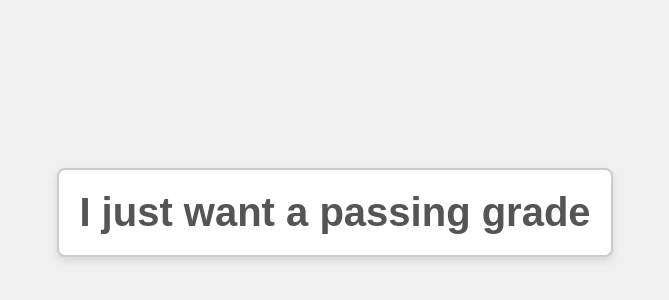
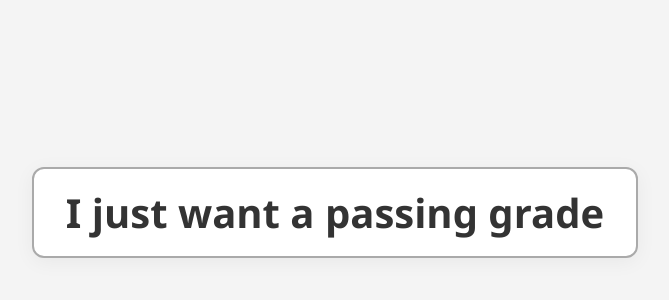
Before and after one commit to G-G324/-vvfhhgvhrfgbhvhgvdexcuvybyt645364657gnionbvyu9000ytrdexcvt, a plain HTML site: page Index.html in a window 1280 px wide. Shown: the part 188-488 px from the top of the page, without its empty margins (305-974 px from the left). Drawn offline with Linux system fonts and the light colour scheme.

Commit message:
Update Index.html

```diff
--- a/Index.html
+++ b/Index.html
@@ -1,38 +1,36 @@
 <!DOCTYPE html>
 <html lang="en">
 <head>
-    <meta charset="UTF-8">
-    <meta name="viewport" content="width=device-width, initial-scale=1.0">
+  <meta charset="UTF-8" />
+  <meta name="viewport" content="width=device-width, initial-scale=1.0"/>
   <title>Passing Grade</title>
   <style>
     body {
+      margin: 0;
+      height: 100vh;
+      background-color: #f4f4f4;
+      font-family: 'Segoe UI', sans-serif;
       display: flex;
+      align-items: center;
       justify-content: center;
-            align-items: center;
-            min-height: 100vh;
-            margin: 0;
-            font-family: 'Arial', sans-serif;
-            background-color: #f0f0f0;
       color: #333;
     }
-        .container {
-            padding: 20px;
-            border: 2px solid #ccc;
-            border-radius: 8px;
-            background-color: #fff;
-            box-shadow: 0 4px 8px rgba(0, 0, 0, 0.1);
+    h1 {
+      font-size: 2.5rem;
       text-align: center;
-        }
-        h1 {
-            font-size: 2.5em;
-            margin: 0;
-            color: #555;
+      padding: 1rem 2rem;
+      border: 2px solid #aaa;
+      border-radius: 12px;
+      background: white;
+      box-shadow: 0 4px 20px rgba(0,0,0,0.05);
     }
   </style>
 </head>
 <body>
-    <div class="container">
   <h1>I just want a passing grade</h1>
+</body>
+</html>
+
     </div>
 </body>
 </html>
```
Lines whose indentation alone changed are shown as unchanged.
